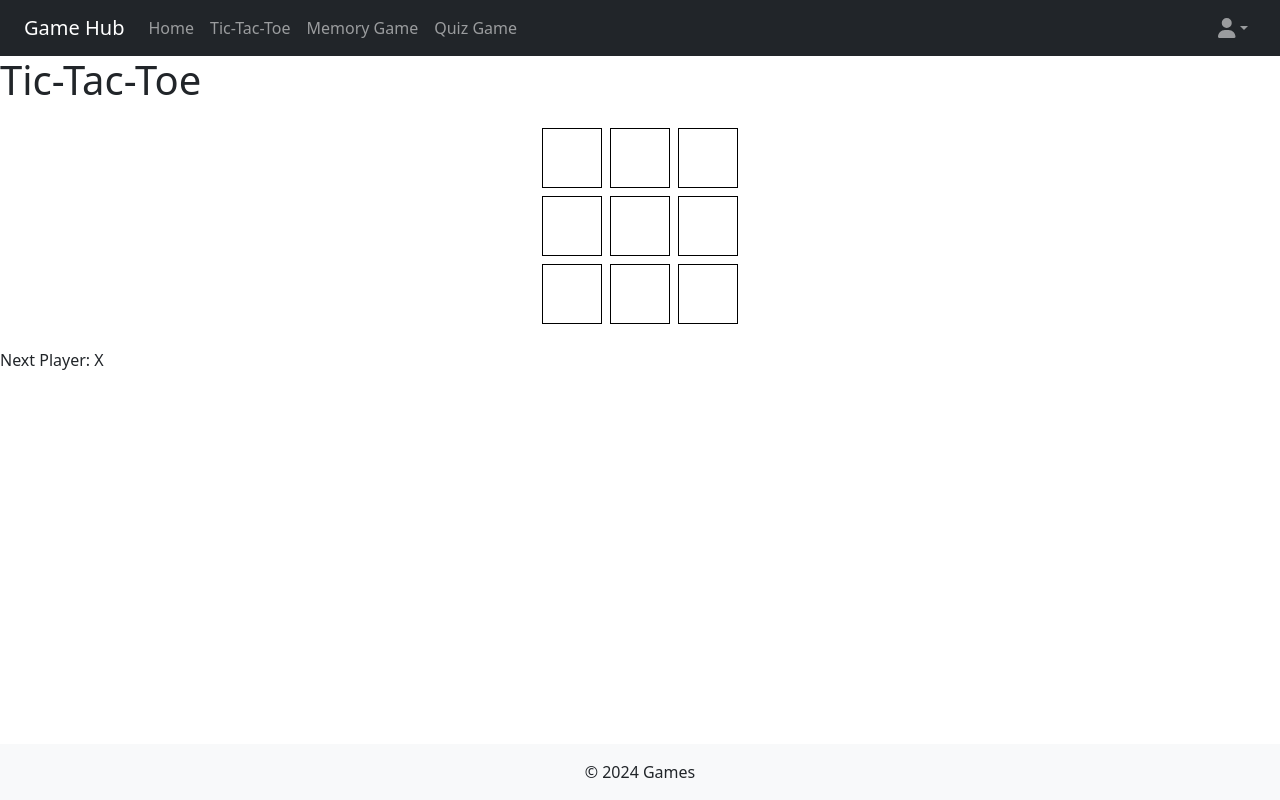
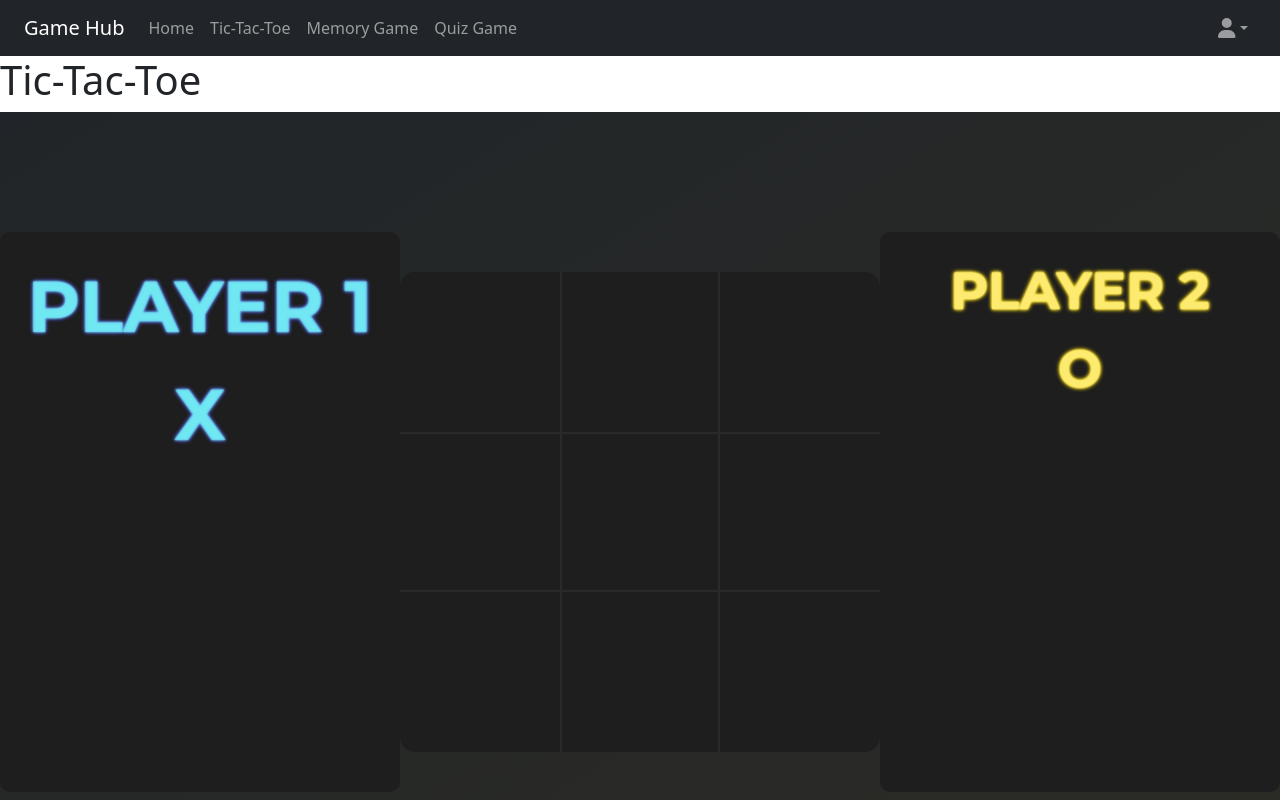
Before and after one commit to LeadingChicken/Software-architecture-project, a Next.js app in the folder frontend/: page /caro in a window 1280 px wide. Shown: the top 800 px of the page. Built offline with nearby package versions, Linux system fonts and the light colour scheme.

Commit message:
UI for tic tac toe

```diff
--- a/frontend/src/components/Caro.js
+++ b/frontend/src/components/Caro.js
@@ -1,5 +1,6 @@
-'use client';
+"use client";
 import { useEffect, useState } from "react";
+import styleCaro from "@/styles/BoardCaro.module.css";
 
 const initialState = {
   board: Array(9).fill(null),
@@ -71,46 +72,81 @@ const TicTacToe = () => {
 
   const renderSquare = (index) => {
     return (
-      <button key={index} onClick={() => handleClick(index)} style={squareStyle}>
+      <button
+        key={index}
+        onClick={() => handleClick(index)}
+        className={`${styleCaro.square} ${
+          gameState.board[index] === "X" ? styleCaro.X : ""
+        } ${gameState.board[index] === "O" ? styleCaro.O : ""} ${
+          [0, 1, 2].includes(index) ? styleCaro.first_row : ""
+        } ${[3, 4, 5].includes(index) ? styleCaro.second_row : ""} ${
+          [6, 7, 8].includes(index) ? styleCaro.third_row : ""
+        } ${[0, 3, 6].includes(index) ? styleCaro.first_col : ""} ${
+          [1, 4, 7].includes(index) ? styleCaro.second_col : ""
+        } ${[2, 5, 8].includes(index) ? styleCaro.third_col : ""} ${
+          index === 4 ? styleCaro.center : ""
+        }`}
+      >
         {gameState.board[index]}
       </button>
     );
   };
 
-  const squareStyle = {
-    width: "60px",
-    height: "60px",
-    fontSize: "24px",
-    display: "flex",
-    alignItems: "center",
-    justifyContent: "center",
-    margin: "4px",
-    border: "1px solid #000",
-    backgroundColor: "#fff",
-    cursor: "pointer",
-  };
-
-  const boardStyle = {
-    display: "flex",
-    flexWrap: "wrap",
-    width: "204px",
-    margin: "20px auto",
-    justifyContent: "center",
-  };
-
   return (
     <div>
-      <div style={boardStyle}>
+      <div className={`${styleCaro.body} text-center`}>
+        <div className={`${styleCaro.player}`}>
+          <div className={`${styleCaro.player} ${styleCaro.playerOne}`}>
+            <p
+              className={
+                gameState.xIsNext
+                  ? styleCaro.activePlayer
+                  : styleCaro.waitingPlayer
+              }
+            >
+              PLAYER 1
+              <span>
+                <p>X</p>
+              </span>
+            </p>
+          </div>
+        </div>
+        <div className={styleCaro.board}>
           {Array.from({ length: 9 }).map((_, index) => renderSquare(index))}
         </div>
+        <div className={`${styleCaro.player}`}>
+          <div className={`${styleCaro.player} ${styleCaro.playerTwo}`}>
+            <p
+              className={
+                !gameState.xIsNext
+                  ? styleCaro.activePlayer
+                  : styleCaro.waitingPlayer
+              }
+            >
+              PLAYER 2
+              <span>
+                <p>O</p>
+              </span>
+            </p>
+          </div>
+        </div>
+      </div>
+      <div>
         {gameState.winner ? (
           <div>
             <p>Winner: {gameState.winner}</p>
-          <button onClick={handleRestart}>Restart</button>
+
+            <button
+              className={styleCaro.restartContainer}
+              onClick={handleRestart}
+            >
+              RESTART
+            </button>
           </div>
         ) : (
-        <p>Next Player: {gameState.xIsNext ? "X" : "O"}</p>
+          ""
         )}
+      </div>
     </div>
   );
 };
--- a/frontend/src/styles/BoardCaro.module.css
+++ b/frontend/src/styles/BoardCaro.module.css
@@ -1,5 +1,187 @@
+@import url("https://fonts.googleapis.com/css2?family=Montserrat:wght@100;300;400;500;600;700;800;900&display=swap");
+
 .board {
-    display: grid;
-    grid-template-columns: repeat(3, 100px);
-    grid-gap: 10px;
+  display: flex;
+  flex-wrap: wrap;
+  width: 60vh;
+  height: 60vh;
+  margin: 20px 0;
+  justify-content: space-between;
+  background-color: #1e1e1e; /* Thay đổi màu nền nếu cần */
+  border-radius: 15px;
+  backdrop-filter: blur(8px);
+}
+
+.body {
+  display: flex;
+  background: linear-gradient(to bottom right, #212529, #2c2c26);
+  align-items: center;
+  justify-content: space-around;
+  margin: 0;
+  height: 100vh;
+}
+
+.square.X {
+  /* color: red; */
+
+  background: linear-gradient(
+    to right,
+    #72edf2,
+    #5151e5
+  ); /* Gradient từ màu #72edf2 đến #5151e5 */
+  background-clip: text; /* Cắt nền để chỉ hiển thị trên chữ */
+  -webkit-background-clip: text; /* Hỗ trợ cho trình duyệt WebKit */
+  color: transparent; /* Làm cho màu chữ trong suốt để hiển thị gradient */
+  text-shadow: 0 0 2px rgba(114, 237, 242, 0.8),
+    /* Glow màu sáng */ 0 0 4px rgba(114, 237, 242, 0.8),
+    0 0 6px rgba(81, 81, 229, 0.8), 0 0 8px rgba(81, 81, 229, 0.8); /* Glow màu tối hơn */
+}
+
+.square.O {
+  background: linear-gradient(
+    to right,
+    #fdeb71,
+    #f8d800
+  ); /* Gradient từ màu #72edf2 đến #5151e5 */
+  background-clip: text; /* Cắt nền để chỉ hiển thị trên chữ */
+  -webkit-background-clip: text; /* Hỗ trợ cho trình duyệt WebKit */
+  color: transparent; /* Làm cho màu chữ trong suốt để hiển thị gradient */
+  text-shadow: 0 0 2px #fdeb71, /* Glow màu sáng */ 0 0 4px #fdeb71,
+    0 0 6px #f8d800, 0 0 8px #f8d800;
+}
+
+.square {
+  font-family: "Montserrat", sans-serif;
+  width: 33.3%;
+  height: 33.3%;
+  font-size: 72px;
+  font-weight: bolder;
+  display: flex;
+  align-items: center;
+  justify-content: center;
+  margin: 0px;
+  border: 0px solid rgba(255, 255, 255, 0.05);
+  border-width: 0 2px 2px 0;
+  background-color: transparent;
+  cursor: pointer;
+}
+
+.square.first_row {
+  border-width: 0 0 0 0;
+}
+
+.square.third_row {
+  border-width: 0 0 0 0;
+}
+.square.first_col {
+  border-bottom-width: 0 0 0 0;
+}
+.square.third_col {
+  border-width: 0 0 0px 0;
+}
+.square.second_row {
+  border-width: 2px 0 2px 0;
+}
+.square.second_col {
+  border-width: 0 2px 0px 2px;
+}
+
+.square.center {
+  border-width: 2px 2px 2px 2px;
+}
+
+.player {
+  display: flex;
+  flex-wrap: wrap;
+  flex-direction: column; /* Cho phép chữ xuống dòng */
+
+  background-color: #1e1e1e;
+  justify-content: start;
+  align-items: center;
+  width: 50vh;
+  height: 70vh;
+  margin: 20px 0;
+  border-radius: 10px;
+  font-size: 72px;
+  font-family: "Montserrat", sans-serif;
+}
+.player.playerOne {
+  font-family: "Montserrat", sans-serif;
+  font-size: 52px;
+  background: linear-gradient(
+    to right,
+    #72edf2,
+    #5151e5
+  ); /* Gradient từ màu #72edf2 đến #5151e5 */
+  background-clip: text; /* Cắt nền để chỉ hiển thị trên chữ */
+  -webkit-background-clip: text; /* Hỗ trợ cho trình duyệt WebKit */
+  color: transparent; /* Làm cho màu chữ trong suốt để hiển thị gradient */
+  text-shadow: 0 0 2px rgba(114, 237, 242, 0.8),
+    /* Glow màu sáng */ 0 0 3px rgba(114, 237, 242, 0.8),
+    0 0 4px rgba(81, 81, 229, 0.8), 0 0 5px rgba(81, 81, 229, 0.8); /* Glow màu tối hơn */
+  margin: 20px 0 100px 0;
+  font-weight: bold;
+  transition: all 0.4s ease;
+}
+.player.playerTwo {
+  font-family: "Montserrat", sans-serif;
+  font-size: 52px;
+  background: linear-gradient(
+    to right,
+    #fdeb71,
+    #f8d800
+  ); /* Gradient từ màu #72edf2 đến #5151e5 */
+  background-clip: text; /* Cắt nền để chỉ hiển thị trên chữ */
+  -webkit-background-clip: text; /* Hỗ trợ cho trình duyệt WebKit */
+  color: transparent; /* Làm cho màu chữ trong suốt để hiển thị gradient */
+  text-shadow: 0 0 2px #fdeb71, 0 0 3px #fdeb71, 0 0 4px #f8d800,
+    0 0 5px #f8d700c8;
+  margin: 20px 0 100px 0;
+  font-weight: bold;
+  transition: all 0.4s ease;
+}
+
+.activePlayer {
+  font-size: 72px; /* Kích thước chữ lớn hơn */
+  font-weight: bold; /* Đậm chữ */
+  transition: all 0.4s ease; /* Hiệu ứng chuyển tiếp mượt mà */
+}
+.waitingPlayer {
+  font-size: 52px; /* Kích thước chữ lớn hơn */
+  font-weight: bold; /* Đậm chữ */
+  transition: all 0.4s ease; /* Hiệu ứng chuyển tiếp mượt mà */
+}
+
+.restartContainer {
+  position: absolute; /* Đặt vị trí cố định */
+  top: 16%; /* Căn giữa theo chiều dọc */
+  left: 38%; /* Căn giữa theo chiều ngang */
+  transform: translate(-50%, -50%); /* Dịch chuyển để căn giữa chính xác */
+  display: grid; /* Sử dụng Grid */
+  place-items: center; /* Căn giữa cả chiều dọc và chiều ngang */
+  z-index: 100; /* Đảm bảo nút ở trên cùng */
+  background-color: #1e1e1e; /* Nền mờ để dễ nhìn */
+  padding: 20px; /* Thêm khoảng cách xung quanh */
+  border-radius: 10px; /* Bo góc */
+  animation: zoomInOut 0.5s ease-in-out forwards; /* Thêm animation */
+  font-size: 4rem; /* Kích thước chữ */
+  text-align: center; /* Căn giữa nội dung bên trong */
+  color: white;
+  font-family: "Montserrat", sans-serif;
+  font-weight: bold;
+}
+
+@keyframes zoomInOut {
+  0% {
+    transform: scale(0); /* Bắt đầu với kích thước 0 */
+    opacity: 0; /* Bắt đầu với độ trong suốt 0 */
   }
+  50% {
+    transform: scale(1.5); /* Phóng to lên 120% */
+    opacity: 1; /* Độ trong suốt 1 */
+  }
+  100% {
+    transform: scale(1); /* Quay lại kích thước ban đầu */
+    opacity: 1; /* Độ trong suốt 1 */
+  }
+}
```
Lines whose indentation alone changed are shown as unchanged.
